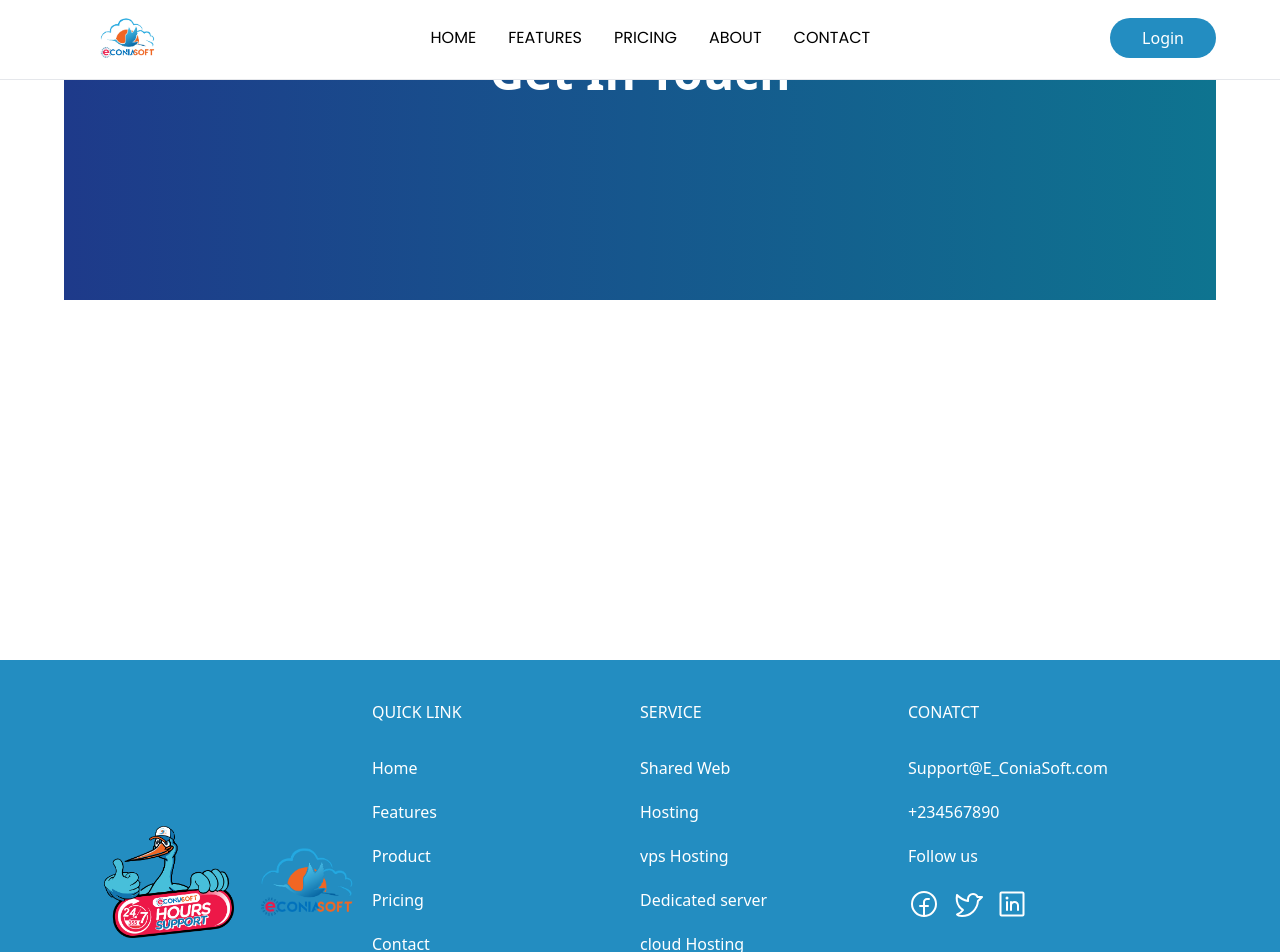
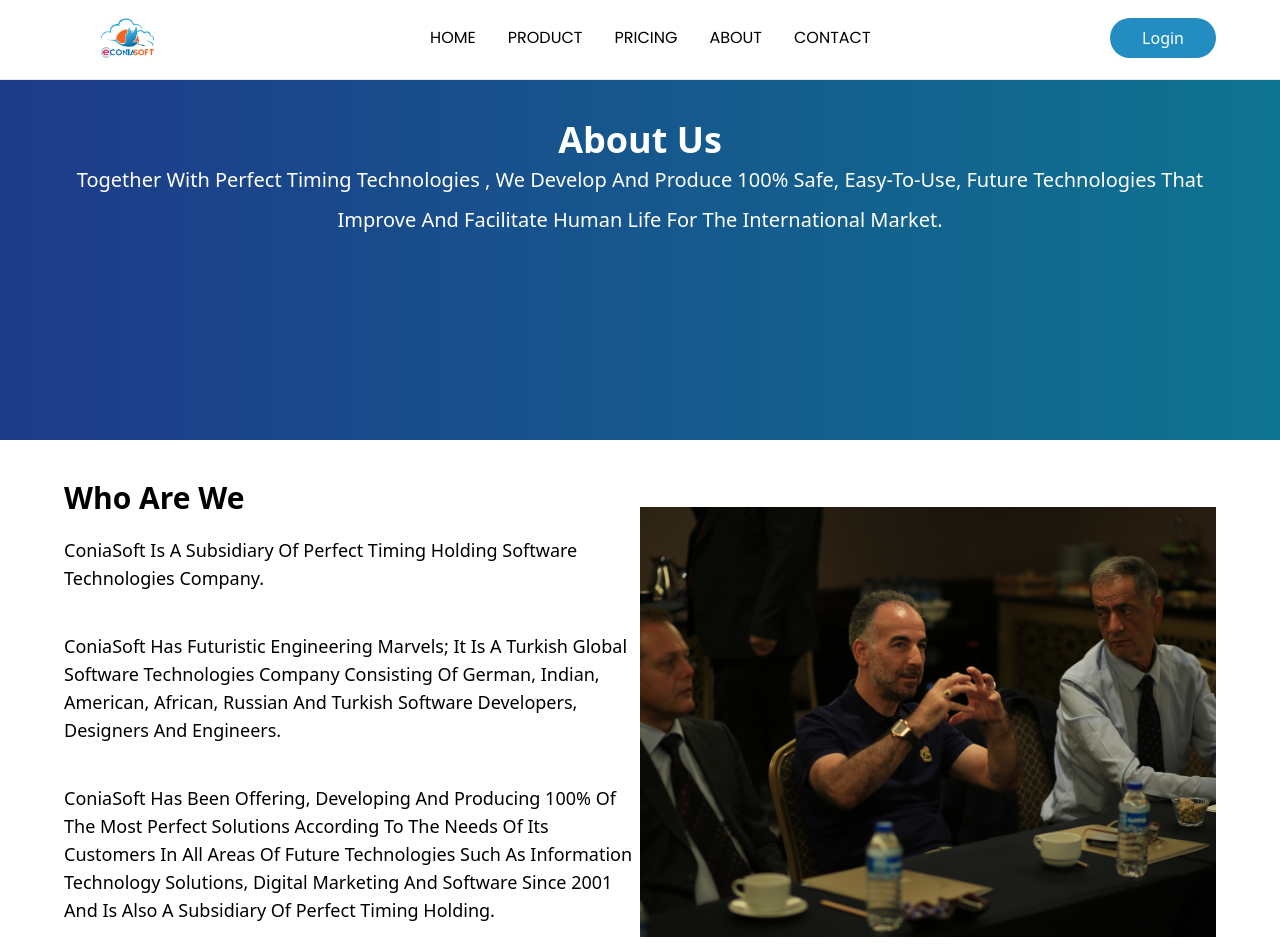
Before and after one commit to Aliyubarde97/E_ConiaSoft, a React (Vite) app: page /about in a window 1280 px wide. Shown: the top 952 px of the page. Built offline with nearby package versions, Linux system fonts and the light colour scheme.

Commit message:
update_About_Component

```diff
--- a/src/App.tsx
+++ b/src/App.tsx
@@ -4,9 +4,9 @@
 import { BrowserRouter as Router, Routes, Route, Navigate} from 'react-router-dom'
 import Home from './pages/home/Home'
 import Layout from './components/Layout/Layout'
-import Features from './pages/product/Product'
 import Contact from './pages/contact/Contact'
-import About from './components/about/About'
+import About from './pages/about/About'
+import Product from './pages/product/Product'
 
 // import SubHero from './pages/home/SubHero'
 // import Cards from './pages/home/Cards'
@@ -21,7 +21,7 @@
       <Router>
         <Routes>
           <Route path='/' element={<Layout> <Home /> </Layout> } />
-          <Route path='/features' element={<Layout> <Features /> </Layout> } />
+          <Route path='/product' element={<Layout> <Product/> </Layout> } />
           <Route path='/about' element={<Layout> <About/> </Layout> } />
           <Route path='/Contact' element={<Layout> <Contact/> </Layout>} />
 
--- a/src/components/Mobile/Mobile.tsx
+++ b/src/components/Mobile/Mobile.tsx
@@ -16,11 +16,11 @@
 
   return (
     <>
-    <div onClick={HandleClose}  className={`Mobile bg-white absolute top-[80px] left-0 w-[200px] shadow-md h-screen bottom-0 py-10 cursor-pointer pl-4 duration-500 ${show ? "fixed": "hidden"} z-[1000]`} >
+    <div onClick={HandleClose}  className={`Mobile bg-white absolute top-[60px] left-0 w-[200px] shadow-md h-screen bottom-0 py-10 cursor-pointer pl-4 duration-500 ${show ? "fixed": "hidden"} z-[1000]`} >
     <ul  className="">
 
     <li className='px-3  cursor-default oy-2 inline-block'><Link to="#">Home</Link></li>
-    <li className='px-3  cursor-default py-2 block'><Link to="#">Features</Link></li>
+    <li className='px-3  cursor-default py-2 block'><Link to="#">Product</Link></li>
     <li className='px-3  cursor-default py-2 block'><Link to="#">Pricing</Link></li>
     <li className='px-3  cursor-default py-2 block'><Link to="#">About</Link></li>
     <li className='px-3  cursor-default  py-2 block'><Link to="#">Contact</Link></li>
--- a/src/components/Navigation/Navbar.tsx
+++ b/src/components/Navigation/Navbar.tsx
@@ -38,7 +38,7 @@
                 HOME
               </Link>
               <div className='dropDown inline-block cursor-pointer relative'>
-                  <span  className=' hover:border-b-2 border-bg-color cursor-pointer'>FEATURES</span>
+                  <span  className=' hover:border-b-2 border-bg-color cursor-pointer'>PRODUCT</span>
                     <ul className='dropDown-List w-full min-w-max border rounded-lg shadow-md  absolute top-7 left-0  bg-bg-color z-50'>
                     <li className='hover:bg-white  px-2  mb-2'><Link to={''}>E_Archive</Link></li>
                     <li className='hover:bg-white  px-2  mb-2'><Link to={''}>E_Invoice</Link></li>
--- a/src/components/about/About.tsx
+++ /dev/null
@@ -1,26 +0,0 @@
-const About = () => {
-  return (
-<>
-<div className="w-full h-[calc(100vh-140px)]">
-    <div className="container">
-    <div className="flex justify-center min-h-[300px] bg-gradient-to-r from-blue-900 to-cyan-700">
-        <div className="w-full  min-h-[300px] bg-gradient-to-r from-blue-900 to-cyan-700">
-      <div className="text-white">
-      <div className="">
-        <p className="text-5xl font-bold text-center px-12 py-12">
-          Get In Touch
-        </p>
-      </div>
-
-      </div>
-
-    </div>
-        </div>
-    </div>
-
-</div>
-</>
-  )
-}
-
-export default About
--- /dev/null
+++ b/src/pages/about/About.tsx
@@ -0,0 +1,14 @@
+import AboutDetails from "./AboutDetails"
+import HeroAbout from "./HeroAbout"
+
+const About = () => {
+  return (
+   <>
+    <HeroAbout/>
+    <AboutDetails/>
+
+   </>
+  )
+}
+
+export default About
--- /dev/null
+++ b/src/pages/about/AboutDetails.tsx
@@ -0,0 +1,43 @@
+
+import President from '../../assets/img/sir_Sakir_yavus.png'
+const AboutDetails = () => {
+  return (
+    <>
+     <div className="container min-h-[70vh]">
+                <div className="full flex flex-col md:flex-row justify-between  items-center ">
+                    <div className='w-full md:[60%] mt-10 mb-5'>
+                        <p className='font-bold text-3xl capitalize'>who are we</p>
+                        <h5 className='leading-67  inline-block  text-lg my-5 capitalize'>
+                        ConiaSoft is a subsidiary of Perfect Timing Holding Software Technologies Company.
+
+                        </h5>
+                        <h5 className='leading-67 text-lg inline-block my-5 capitalize'>
+                        ConiaSoft has futuristic engineering marvels; It is a Turkish global Software Technologies Company consisting of German, Indian, American, African,
+                         Russian and Turkish Software Developers, Designers and Engineers.
+
+                        </h5>
+                        <h5 className='leading-67 text-lg inline-block my-5 capitalize'>
+                        ConiaSoft has been offering, developing and producing 100% of the most perfect solutions according to the needs of its customers in all areas of future technologies such as Information Technology solutions, digital marketing and software
+                        since 2001 and is also a subsidiary of Perfect Timing Holding.
+
+                            </h5>
+                        </div>
+
+
+                        <div className="w-full md:[40%] mt-10">
+                            <img src={President} alt="" className='cover' />
+
+
+
+                    </div>
+                </div>
+                <p className='my-5 capitalize'>ConiaSoft's vision and mission; The software and IT solutions designed for each user
+                   are simple, sustainable, solution-oriented, dynamic and up-to-date.</p>
+                   <h1 className='py-5 capitalize'>You Ask, We Do It.</h1>
+            </div>
+
+    </>
+  )
+}
+
+export default AboutDetails
--- /dev/null
+++ b/src/pages/about/HeroAbout.tsx
@@ -0,0 +1,14 @@
+const HeroAbout = () => {
+  return (
+    <>
+    <div className="bg-gradient-to-r from-blue-900 to-cyan-700 min-h-[50vh] mt-10">
+                <div className=" container w-full text-center items-center justify-items-center  py-20 text-white capitalize leading-10">
+                    <p className="font-bold text-4xl">About Us</p>
+                    <h3 className="text-xl leading-10">Together with Perfect Timing Technologies , we develop and produce 100% safe, easy-to-use, future technologies that improve and facilitate human life for the international market.</h3>
+                </div>
+            </div>
+    </>
+  )
+}
+
+export default HeroAbout
--- a/src/pages/product/HeroProduct.tsx
+++ b/src/pages/product/HeroProduct.tsx
@@ -4,9 +4,9 @@
     return (
 
         <>
-            <div className="bg-gradient-to-r from-blue-900 to-cyan-700 min-h-[50vh]">
+            <div className="bg-gradient-to-r from-blue-900 to-cyan-700 min-h-[50vh] mt-10">
                 <div className=" container w-full text-center items-center justify-items-center  py-20 text-white capitalize leading-10">
-                    <p className="font-bold text-4xl">E_Coniasoft Features</p>
+                    <p className="font-bold text-4xl">E_Coniasoft Product</p>
                     <h3 className="text-xl leading-10">Redefining Invoicing for the Modern Business</h3>
                 </div>
             </div>
```
Also changed, not shown: src/assets/img/sir_Sakir_yavus.png (added).
